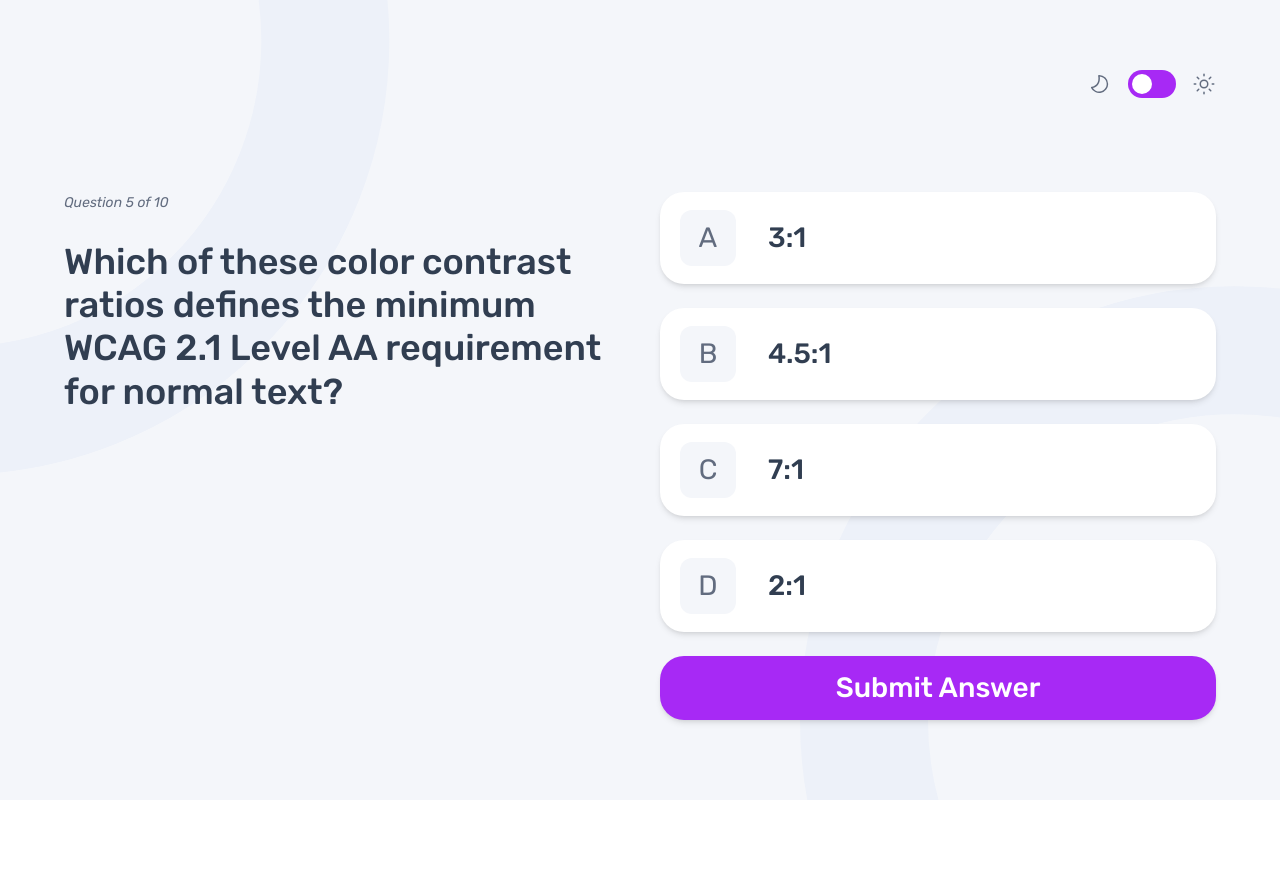
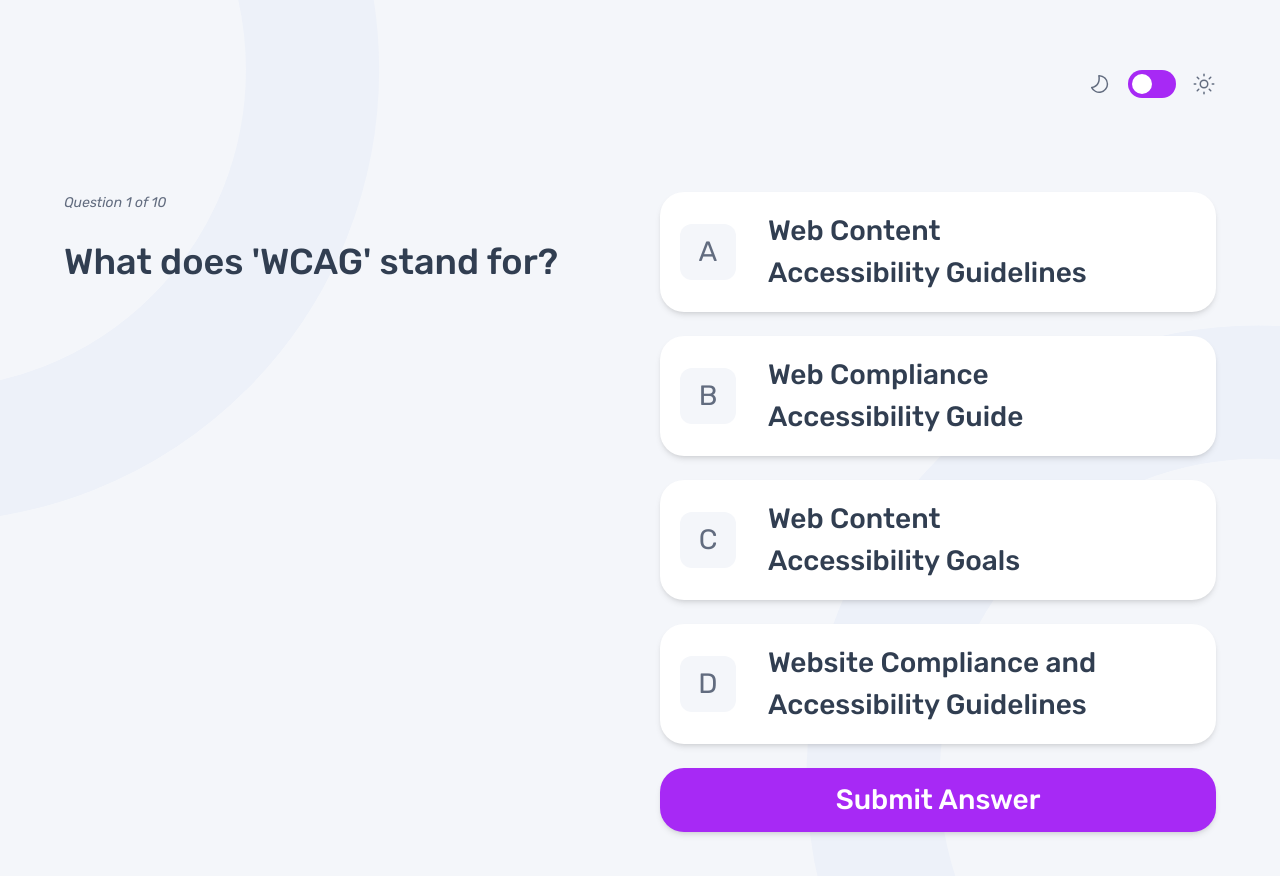
Before and after one commit to jlyon12/frontend-quiz-app, a React (Vite) app: page / in a window 1280 px wide. Shown: the top 876 px of the page. Before the commit the page ends 800 px from the top, so only its background shows below. Built offline with nearby package versions, Linux system fonts and the light colour scheme.

Commit message:
Add quiz functionality to question page

```diff
--- a/src/components/QuizControl.tsx
+++ b/src/components/QuizControl.tsx
@@ -2,23 +2,45 @@
 import tailwindConfig from '../../tailwind.config';
 const fullConfig = resolveConfig(tailwindConfig);
 
-interface Props {
+interface BaseProps {
 	icon: React.ReactNode | string;
 	iconBgHexColor: string | undefined;
 	text: string;
+	handleClick: () => void;
 }
 
-const QuizControl = ({ icon, text, iconBgHexColor }: Props) => {
-	console.log(iconBgHexColor);
+interface AnswerOptionProps extends BaseProps {
+	borderColor: string | null;
+	resultIcon: React.ReactNode | null;
+}
+
+type QuizControlProps = BaseProps | AnswerOptionProps;
+
+const QuizControl = (props: QuizControlProps) => {
+	const { icon, text, iconBgHexColor, handleClick } = props;
+	const { borderColor } =
+		'borderColor' in props ? props : { borderColor: null };
+	const { resultIcon } = 'resultIcon' in props ? props : { resultIcon: null };
+
 	return (
-		<button className="flex w-full items-center gap-4 rounded-xl  bg-d-neutral-100 p-3 shadow-md dark:bg-d-neutral-500 md:gap-8 md:rounded-3xl xl:p-[18px_20px]">
+		// Opted for several inline style props as the style is dependent on the props passed in and Tailwind CSS does not allow for string interpolation in class names. Normally try to avoid
+		<button
+			onClick={handleClick}
+			style={{
+				border: borderColor ? borderColor : '',
+			}}
+			className="flex w-full items-center justify-between gap-4 rounded-xl  bg-d-neutral-100 p-3 shadow-md dark:bg-d-neutral-500 md:gap-8 md:rounded-3xl xl:p-[18px_20px]"
+		>
 			<div
 				style={{
 					backgroundColor: iconBgHexColor
 						? iconBgHexColor
 						: fullConfig.theme.colors['d-neutral'][200],
+					color: iconBgHexColor
+						? fullConfig.theme.colors['d-neutral'][100]
+						: fullConfig.theme.colors['d-neutral'][400],
 				}}
-				className="flex h-10 w-10 flex-shrink-0 items-center justify-center rounded-lg p-1 text-[28px] text-d-neutral-400 md:h-14 md:w-14 md:rounded-xl md:p-2"
+				className="flex h-10 w-10 flex-shrink-0 items-center justify-center rounded-lg p-1 text-[28px]  md:h-14 md:w-14 md:rounded-xl md:p-2"
 			>
 				{icon}
 			</div>
@@ -26,6 +48,9 @@
 			<p className="text-left text-[18px] font-medium text-d-neutral-600 dark:text-d-neutral-100 md:text-[28px]">
 				{text}
 			</p>
+			<div className="flex h-10 w-10 flex-shrink-0 items-center justify-center rounded-lg p-1 text-[28px] text-d-neutral-400 md:h-14 md:w-14 md:rounded-xl md:p-2">
+				{resultIcon}
+			</div>
 		</button>
 	);
 };
--- a/src/pages/QuestionPage.tsx
+++ b/src/pages/QuestionPage.tsx
@@ -1,5 +1,11 @@
 import { useState } from 'react';
+import resolveConfig from 'tailwindcss/resolveConfig';
+import tailwindConfig from '../../tailwind.config';
+const fullConfig = resolveConfig(tailwindConfig);
 import quizzes from '../data/quizzes';
+import CorrectIcon from '../assets/images/icon-correct.svg?react';
+import IncorrectIcon from '../assets/images/icon-incorrect.svg?react';
+
 import QuizControl from '../components/QuizControl';
 import Button from '../components/ui/Button';
 interface Props {
@@ -15,8 +21,75 @@
 
 const QuestionPage = ({ activeQuiz }: Props) => {
 	const quizData = quizzes.filter((q) => q.title === activeQuiz)[0];
-	const [questionNumber, setQuestionNumber] = useState(5);
+	const [error, setError] = useState<boolean | null>(null);
+	const [questionNumber, setQuestionNumber] = useState(1);
+	const [selectedAnswer, setSelectedAnswer] = useState<string | null>(null);
+	const [isSubmitted, setIsSubmitted] = useState<boolean>(false);
+	const [correctAnswers, setCorrectAnswers] = useState<number>(0);
 	const { question, options, answer } = quizData.questions[questionNumber - 1];
+
+	const handleAnswerSelect = (option: string) => {
+		setError(null);
+		if (isSubmitted) return;
+		setSelectedAnswer(option);
+	};
+
+	const handleSubmit = () => {
+		if (!selectedAnswer) {
+			return setError(true);
+		}
+		const answerIsCorrect = selectedAnswer === answer;
+		if (answerIsCorrect) {
+			setCorrectAnswers(correctAnswers + 1);
+		}
+		setIsSubmitted(true);
+	};
+
+	const handleNextQuestion = () => {
+		if (questionNumber >= 10) return;
+		setQuestionNumber(questionNumber + 1);
+		setIsSubmitted(false);
+		setSelectedAnswer(null);
+	};
+
+	const generateResultIcon = (option: string): React.ReactNode | null => {
+		switch (true) {
+			case isSubmitted && option === selectedAnswer && option === answer:
+				return <CorrectIcon />;
+			case isSubmitted && option === selectedAnswer && option !== answer:
+				return <IncorrectIcon />;
+			case isSubmitted && option === answer:
+				return <CorrectIcon />;
+
+			default:
+				return null;
+		}
+	};
+
+	const generateBorderColor = (option: string): string | null => {
+		switch (true) {
+			case isSubmitted && option === selectedAnswer && option === answer:
+				return `3px solid ${fullConfig.theme.colors['d-green']}`;
+			case isSubmitted && option === selectedAnswer && option !== answer:
+				return `3px solid ${fullConfig.theme.colors['d-red']}`;
+			case option === selectedAnswer:
+				return `3px solid ${fullConfig.theme.colors['d-purple']}`;
+			default:
+				return null;
+		}
+	};
+
+	const generateAnswerIconColor = (option: string): string | undefined => {
+		switch (true) {
+			case isSubmitted && option === selectedAnswer && option === answer:
+				return fullConfig.theme.colors['d-green'];
+			case isSubmitted && option === selectedAnswer && option !== answer:
+				return fullConfig.theme.colors['d-red'];
+			default:
+				return undefined;
+		}
+	};
+
 	return (
 		<>
 			<div className="flex flex-col-reverse justify-end gap-4 md:gap-[27px]">
@@ -30,12 +103,26 @@
 			<div className="  mt-10 flex flex-col gap-3   md:mt-16  md:gap-6 xl:mx-0 xl:mt-0 xl:max-w-none">
 				{options.map((o, i) => (
 					<QuizControl
+						key={o}
 						icon={Object.entries(OptionLetter)[i][1]}
-						iconBgHexColor={undefined}
+						iconBgHexColor={generateAnswerIconColor(o)}
 						text={o}
+						handleClick={() => handleAnswerSelect(o)}
+						borderColor={generateBorderColor(o)}
+						resultIcon={generateResultIcon(o)}
 					/>
 				))}
-				<Button label="Submit Answer" handleClick={() => null} />
+				{!isSubmitted ? (
+					<Button label="Submit Answer" handleClick={handleSubmit} />
+				) : (
+					<Button label="Next Question" handleClick={handleNextQuestion} />
+				)}
+				{error && (
+					<div className="mx-auto flex items-center gap-2 text-[18px] text-d-red dark:text-d-neutral-100 md:text-base">
+						<IncorrectIcon />
+						<p>Please select an answer</p>
+					</div>
+				)}
 			</div>
 		</>
 	);
--- a/src/pages/StartPage.tsx
+++ b/src/pages/StartPage.tsx
@@ -38,6 +38,7 @@
 						icon={iconElementsObject[q.title]}
 						// TODO: Find a way to avoid type assertion. Need to map quiz title to icon color. Enum possibly a poor solution. All types and keys are known and are not based on dynamic data so this is OK for now.
 						iconBgHexColor={IconColors[q.title as keyof typeof IconColors]}
+						handleClick={() => null}
 					/>
 				))}
 			</div>
```
